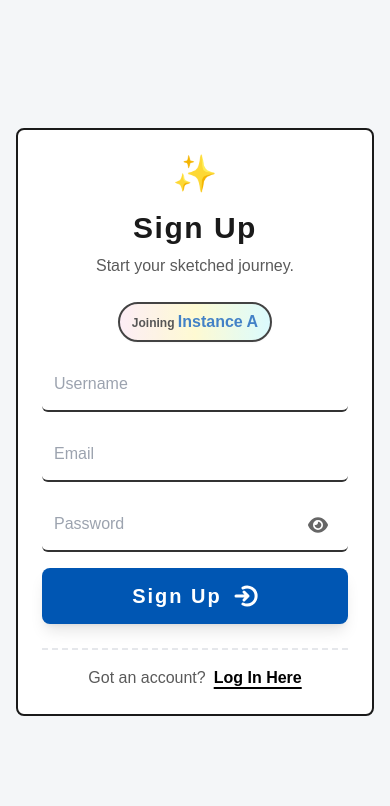
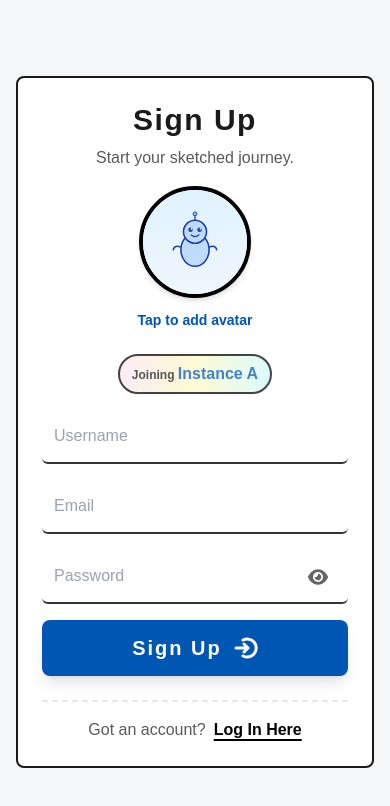
Before and after one commit to federated-social-network/fsn-frontend, a React (Vite) app: page /auth/register in a window 390 px wide. Shown: the top 806 px of the page. Built offline with nearby package versions, Linux system fonts and the light colour scheme; a web font is replaced by a local one.

Commit message:
feature -mastadon profile redirect

```diff
--- a/src/api/api.ts
+++ b/src/api/api.ts
@@ -19,7 +19,7 @@ export const getApi = (): AxiosInstance => {
     headers: {
       "Content-Type": "application/json",
     },
-    timeout: 8000,
+    timeout: 30000,
   });
 
   // Optional: request interceptor (for future JWT support)
@@ -97,7 +97,7 @@ export const createPost = (
 
   return getApi().post("/posts", form, {
     headers: { "Content-Type": undefined }, // let axios auto-set multipart/form-data
-    timeout: image ? 60000 : 8000, // 60s for image uploads
+    timeout: image ? 60000 : 30000, // 60s for image uploads, 30s otherwise
   });
 };
 
--- a/src/components/PostCard.tsx
+++ b/src/components/PostCard.tsx
@@ -141,6 +141,10 @@ export default function PostCard({ post: p }: PostCardProps) {
         }
     };
 
+    const isMastodon = instance?.toLowerCase().includes("mastodon") || p.origin_instance?.toLowerCase().includes("mastodon");
+
+
+
     // ── Tap handler: single-tap opens lightbox, double-tap likes (only if image exists) ──
     const handleTap = () => {
         // Only allow tap actions (like double-tap to like, single-tap to open image) if there is an image.
@@ -189,6 +193,17 @@ export default function PostCard({ post: p }: PostCardProps) {
                 {/* ── Header ── */}
                 <div className="flex items-center justify-between px-4 py-3">
                     <div className="flex items-center gap-3 min-w-0">
+                        {isMastodon ? (
+                            <a href={`https://mastodon.social/@${username}`} target="_blank" rel="noopener noreferrer" className="shrink-0">
+                                <div className="w-10 h-10 rounded-full bg-gradient-to-br from-gray-100 to-gray-200 border-2 border-white shadow-sm flex items-center justify-center font-semibold text-sm overflow-hidden">
+                                    {avatarUrl ? (
+                                        <img src={avatarUrl} alt="" className="w-full h-full object-cover" />
+                                    ) : (
+                                        <span className="text-gray-600">{username[0]?.toUpperCase()}</span>
+                                    )}
+                                </div>
+                            </a>
+                        ) : (
                             <Link to={`/profile/${username}`} className="shrink-0">
                                 <div className="w-10 h-10 rounded-full bg-gradient-to-br from-gray-100 to-gray-200 border-2 border-white shadow-sm flex items-center justify-center font-semibold text-sm overflow-hidden">
                                     {avatarUrl ? (
@@ -198,13 +213,25 @@ export default function PostCard({ post: p }: PostCardProps) {
                                     )}
                                 </div>
                             </Link>
+                        )}
                         <div className="min-w-0">
+                            {isMastodon ? (
+                                <a
+                                    href={`https://mastodon.social/@${username}`}
+                                    target="_blank"
+                                    rel="noopener noreferrer"
+                                    className="font-semibold text-sm text-gray-900 hover:text-blue-600 transition-colors truncate block"
+                                >
+                                    {username}
+                                </a>
+                            ) : (
                                 <Link
                                     to={`/profile/${username}`}
                                     className="font-semibold text-sm text-gray-900 hover:text-blue-600 transition-colors truncate block"
                                 >
                                     {username}
                                 </Link>
+                            )}
                             <div className="text-xs text-gray-500 mt-0.5">{timeAgo(p.created_at)}</div>
                         </div>
                     </div>
@@ -342,8 +369,9 @@ export default function PostCard({ post: p }: PostCardProps) {
                 </div>
 
                 {/* ── Footer / Engagement bar ── */}
-                <div className="px-4 py-2.5 border-t border-gray-100 flex items-center">
+                <div className="px-4 py-2.5 border-t border-gray-100 flex items-center justify-between">
                     <div className="flex items-center gap-4">
+                        {!isMastodon && (
                             <button
                                 onClick={handleLikeToggle}
                                 disabled={likeLoading}
@@ -382,6 +410,7 @@ export default function PostCard({ post: p }: PostCardProps) {
                                     {likeCount > 0 ? likeCount : "Like"}
                                 </span>
                             </button>
+                        )}
                     </div>
                 </div>
             </div>
--- a/src/pages/AuthPage.tsx
+++ b/src/pages/AuthPage.tsx
@@ -248,16 +248,47 @@ const AuthPage = () => {
                         >
                             <SketchCard variant="paper" className="h-full p-6 sm:p-8 md:p-12 flex flex-col justify-center bg-white transform md:rotate-1">
                                 <div className="flex flex-col items-center mb-6 sm:mb-8">
-                                    {/* Mobile Welcome Message */}
-                                    <div className="md:hidden text-center mb-4">
-                                        <span className="text-4xl">{isRegisterMode ? "✨" : "👋"}</span>
-                                    </div>
                                     <h1 className="text-3xl sm:text-4xl md:text-5xl font-bold font-sketch tracking-wider text-center mb-2">
                                         {isRegisterMode ? "Sign Up" : "Log In"}
                                     </h1>
-                                    <p className="text-center text-base sm:text-lg md:text-xl font-hand text-[var(--ink-secondary)]">
+                                    <p className="text-center text-base sm:text-lg md:text-xl font-hand text-[var(--ink-secondary)] mb-4">
                                         {isRegisterMode ? "Start your sketched journey." : "Enter your secret credentials."}
                                     </p>
+
+                                    {/* Mobile Avatar Picker - ONLY shown on md:hidden when registering */}
+                                    {isRegisterMode && (
+                                        <div className="md:hidden flex flex-col items-center gap-3">
+                                            <motion.button
+                                                type="button"
+                                                whileTap={{ scale: 0.95 }}
+                                                onClick={() => avatarInputRef.current?.click()}
+                                                className="relative w-28 h-28 rounded-full border-4 border-black overflow-hidden bg-white shadow-md group focus:outline-none"
+                                            >
+                                                {avatarPreview ? (
+                                                    <img src={avatarPreview} alt="Your photo" className="w-full h-full object-cover" />
+                                                ) : (
+                                                    <div className="w-full h-full flex flex-col items-center justify-center bg-gradient-to-b from-sky-100 to-blue-50">
+                                                        <svg viewBox="0 0 100 100" className="w-16 h-16" fill="none" xmlns="http://www.w3.org/2000/svg">
+                                                            <ellipse cx="50" cy="62" rx="22" ry="26" fill="#bfdbfe" stroke="#1e40af" strokeWidth="2.5" />
+                                                            <circle cx="50" cy="34" r="18" fill="#bfdbfe" stroke="#1e40af" strokeWidth="2.5" />
+                                                            <circle cx="43" cy="31" r="3.5" fill="#1e40af" />
+                                                            <circle cx="57" cy="31" r="3.5" fill="#1e40af" />
+                                                            <circle cx="44.5" cy="29.5" r="1.2" fill="white" />
+                                                            <circle cx="58.5" cy="29.5" r="1.2" fill="white" />
+                                                            <path d="M44 39 Q50 44 56 39" stroke="#1e40af" strokeWidth="2" strokeLinecap="round" fill="none" />
+                                                            <line x1="50" y1="16" x2="50" y2="8" stroke="#1e40af" strokeWidth="2" strokeLinecap="round" />
+                                                            <circle cx="50" cy="6" r="3" fill="#93c5fd" stroke="#1e40af" strokeWidth="1.5" />
+                                                            <path d="M28 58 Q18 54 16 62" stroke="#1e40af" strokeWidth="2.5" strokeLinecap="round" fill="none" />
+                                                            <path d="M72 58 Q82 54 84 62" stroke="#1e40af" strokeWidth="2.5" strokeLinecap="round" fill="none" />
+                                                        </svg>
+                                                    </div>
+                                                )}
+                                            </motion.button>
+                                            <p className="font-hand font-bold text-[var(--primary)] text-sm m-0">
+                                                {avatarPreview ? "Tap to change" : "Tap to add avatar"}
+                                            </p>
+                                        </div>
+                                    )}
                                 </div>
 
                                 {errorMsg && (
```
Lines whose indentation alone changed are shown as unchanged.
